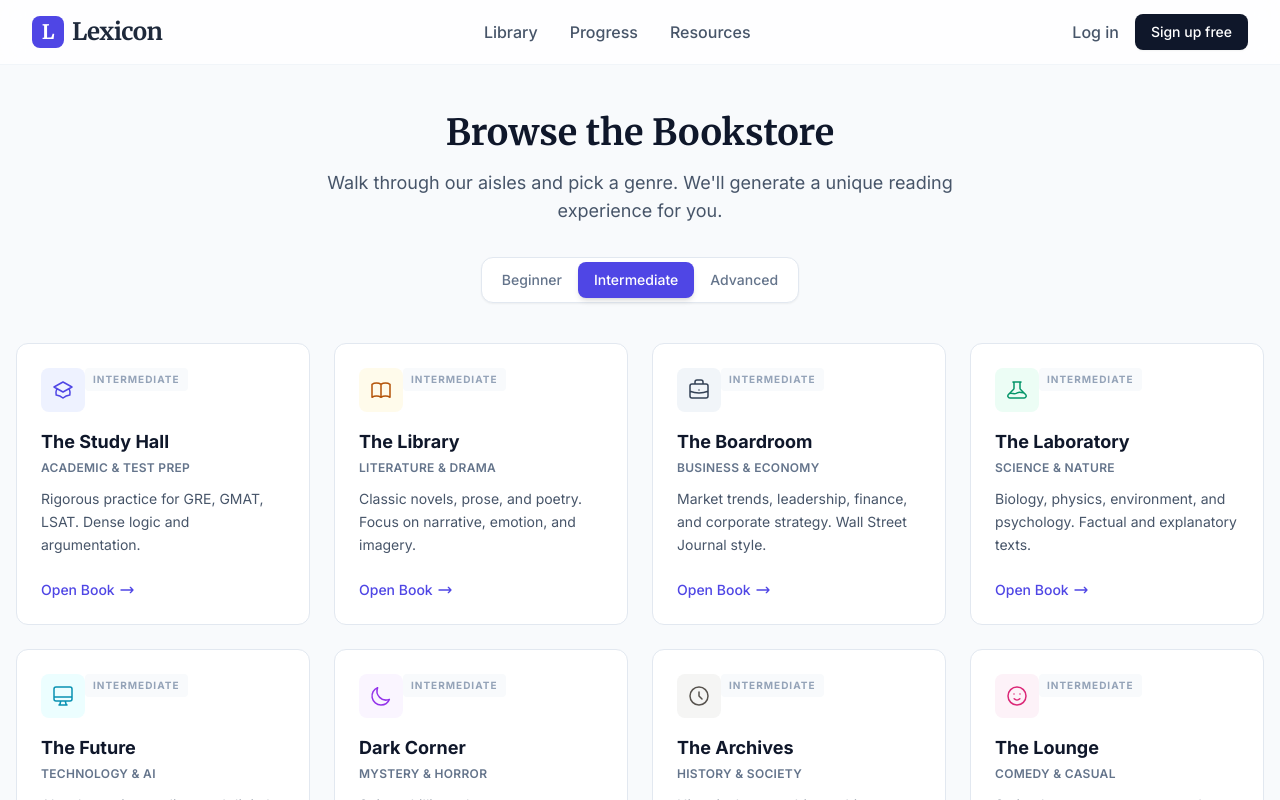
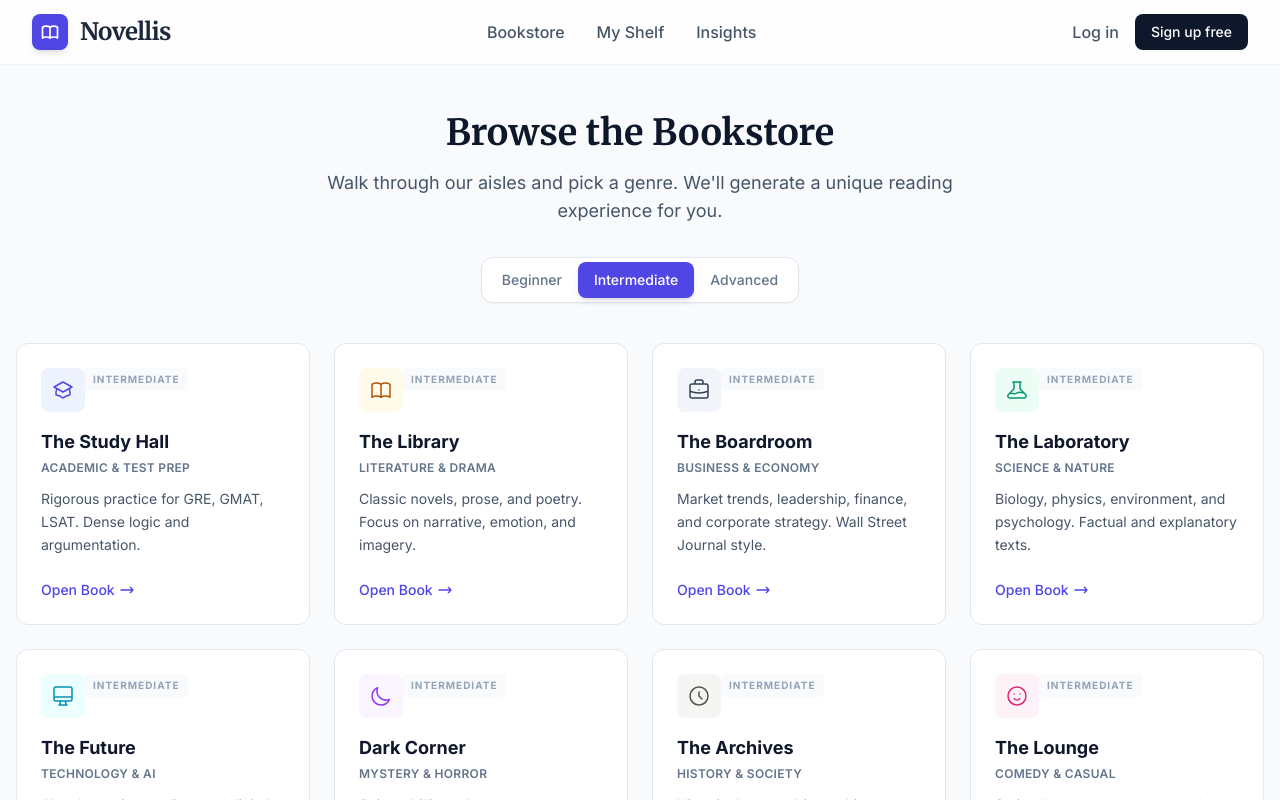
Before and after one commit to kanokpolkulsri/readread, a React (Vite) app: page / in a window 1280 px wide. Shown: the top 800 px of the page. Built offline with nearby package versions, Linux system fonts and the light colour scheme; no server answers.

Commit message:
feat: Rename project to Novellis
Updates project name, title, and relevant metadata to reflect the rebranding from "Lexicon" to "Novellis". This change ensures consistency across the application and its configuration files.

```diff
--- a/App.tsx
+++ b/App.tsx
@@ -80,7 +80,7 @@ function App() {
 
           <footer className="bg-white border-t border-slate-200 py-12 mt-auto">
             <div className="max-w-7xl mx-auto px-4 text-center text-slate-400 text-sm">
-              <p>&copy; {new Date().getFullYear()} Lexicon Practice. Powered by Gemini AI.</p>
+              <p>&copy; {new Date().getFullYear()} Novellis. Powered by Gemini AI.</p>
             </div>
           </footer>
         </>
--- a/components/Header.tsx
+++ b/components/Header.tsx
@@ -10,18 +10,20 @@ const Header: React.FC<HeaderProps> = ({ onHomeClick }) => {
       <div className="max-w-7xl mx-auto px-4 sm:px-6 lg:px-8">
         <div className="flex justify-between items-center h-16">
           {/* Logo */}
-          <div className="flex items-center cursor-pointer" onClick={onHomeClick}>
-            <div className="w-8 h-8 bg-indigo-600 rounded-lg flex items-center justify-center mr-2">
-              <span className="text-white font-serif font-bold text-xl">L</span>
+          <div className="flex items-center cursor-pointer group" onClick={onHomeClick}>
+            <div className="w-9 h-9 bg-indigo-600 rounded-lg flex items-center justify-center mr-3 shadow-md group-hover:bg-indigo-700 transition-colors">
+              <svg className="w-5 h-5 text-white" fill="none" viewBox="0 0 24 24" stroke="currentColor">
+                <path strokeLinecap="round" strokeLinejoin="round" strokeWidth={2} d="M12 6.253v13m0-13C10.832 5.477 9.246 5 7.5 5S4.168 5.477 3 6.253v13C4.168 18.477 5.754 18 7.5 18s3.332.477 4.5 1.253m0-13C13.168 5.477 14.754 5 16.5 5c1.747 0 3.332.477 4.5 1.253v13C19.832 18.477 18.247 18 16.5 18c-1.746 0-3.332.477-4.5 1.253" />
+              </svg>
             </div>
-            <span className="font-serif text-2xl font-bold text-slate-800 tracking-tight">Lexicon</span>
+            <span className="font-serif text-2xl font-bold text-slate-800 tracking-tight">Novellis</span>
           </div>
 
           {/* Desktop Nav */}
           <nav className="hidden md:flex space-x-8">
-            <button onClick={onHomeClick} className="text-slate-600 hover:text-indigo-600 font-medium transition-colors">Library</button>
-            <button className="text-slate-600 hover:text-indigo-600 font-medium transition-colors">Progress</button>
-            <button className="text-slate-600 hover:text-indigo-600 font-medium transition-colors">Resources</button>
+            <button onClick={onHomeClick} className="text-slate-600 hover:text-indigo-600 font-medium transition-colors">Bookstore</button>
+            <button className="text-slate-600 hover:text-indigo-600 font-medium transition-colors">My Shelf</button>
+            <button className="text-slate-600 hover:text-indigo-600 font-medium transition-colors">Insights</button>
           </nav>
 
           {/* Auth Buttons */}
--- a/index.html
+++ b/index.html
@@ -3,7 +3,7 @@
   <head>
     <meta charset="UTF-8" />
     <meta name="viewport" content="width=device-width, initial-scale=1.0" />
-    <title>Lexicon - AI Reading Practice</title>
+    <title>Novellis - The AI Bookstore</title>
     <script src="https://cdn.tailwindcss.com"></script>
     <link rel="preconnect" href="https://fonts.googleapis.com">
     <link rel="preconnect" href="https://fonts.gstatic.com" crossorigin>
--- a/metadata.json
+++ b/metadata.json
@@ -1,5 +1,5 @@
 {
-  "name": "Copy of Lexicon: English Mastery",
-  "description": "A premium reading practice platform for English learners preparing for standardized tests like GMAT, GRE, LSAT, IELTS, and SAT.",
+  "name": "Novellis",
+  "description": "A premium reading practice platform for English learners.",
   "requestFramePermissions": []
 }
--- a/package.json
+++ b/package.json
@@ -1,5 +1,5 @@
 {
-  "name": "copy-of-lexicon:-english-mastery",
+  "name": "novellis",
   "private": true,
   "version": "0.0.0",
   "type": "module",
```
